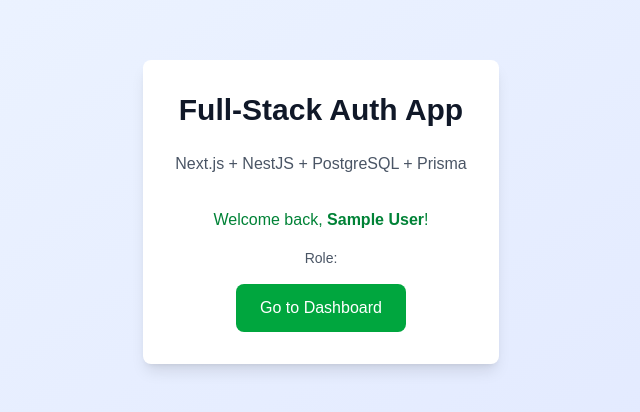
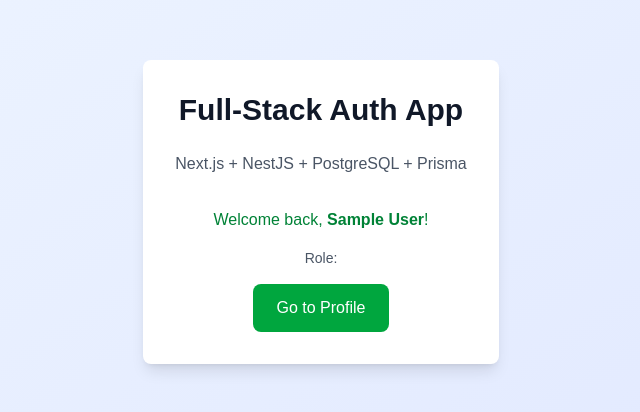
Before and after one commit to KhoaHuuDeang/MDHH, a Next.js app in the folder frontend/: page / in a window 1280 px wide. Shown: the part 188-600 px from the top of the page, without its empty margins (319-959 px from the left). Built offline with nearby package versions, Linux system fonts and the light colour scheme; no server answers; sample sign-in values are in the browser's storage.

Commit message:
notification

```diff
--- a/frontend/src/app/page.tsx
+++ b/frontend/src/app/page.tsx
@@ -42,10 +42,10 @@
               Role: <span className="font-semibold">{session.user.role}</span>
             </p>
             <Link
-              href="/dashboard"
+              href="/profile"
               className="inline-block bg-green-600 text-white px-6 py-3 rounded-lg hover:bg-green-700 transition-colors"
             >
-              Go to Dashboard
+              Go to Profile
             </Link>
           </div>
         )}
--- a/frontend/src/app/dashboard/page.tsx
+++ b/frontend/src/app/profile/page.tsx
@@ -4,13 +4,14 @@
 import { useEffect } from 'react'
 import { useRouter } from 'next/navigation'
 import useNotifications from '@/hooks/useNotifications'
-export default function DashboardPage() {
+export default function ProfilePage() {
+  const { error } = useNotifications()
   const { data: session, status } = useSession()
   const router = useRouter()
-  const { success } = useNotifications()
 
   useEffect(() => {
     if (status === 'unauthenticated') {
+      error("Chưa đăng nhập đừng có mò vào đây")
       router.push('/auth/signin')
     }
   }, [status, router])
@@ -18,11 +19,9 @@
   if (status === 'loading') {
     return <div className="flex justify-center items-center min-h-screen">Loading...</div>
   }
-
-  if (!session) {
-    return null
+  if (!session){
+    return
   }
-
   return (
     <div className="min-h-screen bg-gray-50 p-8">
       <div className="max-w-4xl mx-auto">
@@ -48,8 +47,8 @@
                 <p><strong>Username:</strong> {session.user.username}</p>
                 <p><strong>Role:</strong>
                   <span className={`ml-2 px-2 py-1 rounded text-sm ${session.user.role === 'admin'
-                      ? 'bg-red-100 text-red-800'
-                      : 'bg-green-100 text-green-800'
+                    ? 'bg-red-100 text-red-800'
+                    : 'bg-green-100 text-green-800'
                     }`}>
                     {session.user.role}
                   </span>
--- a/frontend/src/components/forms/LoginForm.tsx
+++ b/frontend/src/components/forms/LoginForm.tsx
@@ -32,7 +32,7 @@
         clearError();
         clearLoading();
         success("Login successfully")
-        router.push("/dashboard");
+        router.push("/profile");
       }
     } catch (error) {
       const errorMessage = "An unexpected error occurred. Please try again later.";
--- a/frontend/src/components/forms/RegisterForm.tsx
+++ b/frontend/src/components/forms/RegisterForm.tsx
@@ -6,10 +6,11 @@
 import { useLoadingStore } from "@/store/loadingStore"
 import { useErrorStore } from "@/store/errorState"
 import { useRouter } from "next/navigation"
-
+import useNotifications from "@/hooks/useNotifications"
 export default function RegisterForm() {
     const { isLoading, setLoading, clearLoading } = useLoadingStore()
     const { error, setError, clearError } = useErrorStore()
+    const { success } = useNotifications()
     const router = useRouter();
 
     const { register, handleSubmit, formState: { errors } } = useForm<RegisterFormData>({
@@ -41,7 +42,8 @@
                 return;
             }
             clearError();
-            router.push("/auth/signin?message=Registration successful! Please sign in.");
+            success("Account created successfully! Please sign in.");
+            router.push("/auth/signin");
         } catch (err) {
             setError("Network error. Please try again later.");
         } finally {
--- a/frontend/src/services/userService.ts
+++ b/frontend/src/services/userService.ts
@@ -1,7 +1,7 @@
 import axios from 'axios'
 import { getSession } from 'next-auth/react'
 
-const API_URL = process.env.NEXT_PUBLIC_API_URL || 'http://localhost:3001'
+const API_URL = process.env.NEXT_PUBLIC_API_URL
 
 // Create axios instance
 const apiClient = axios.create({
```
